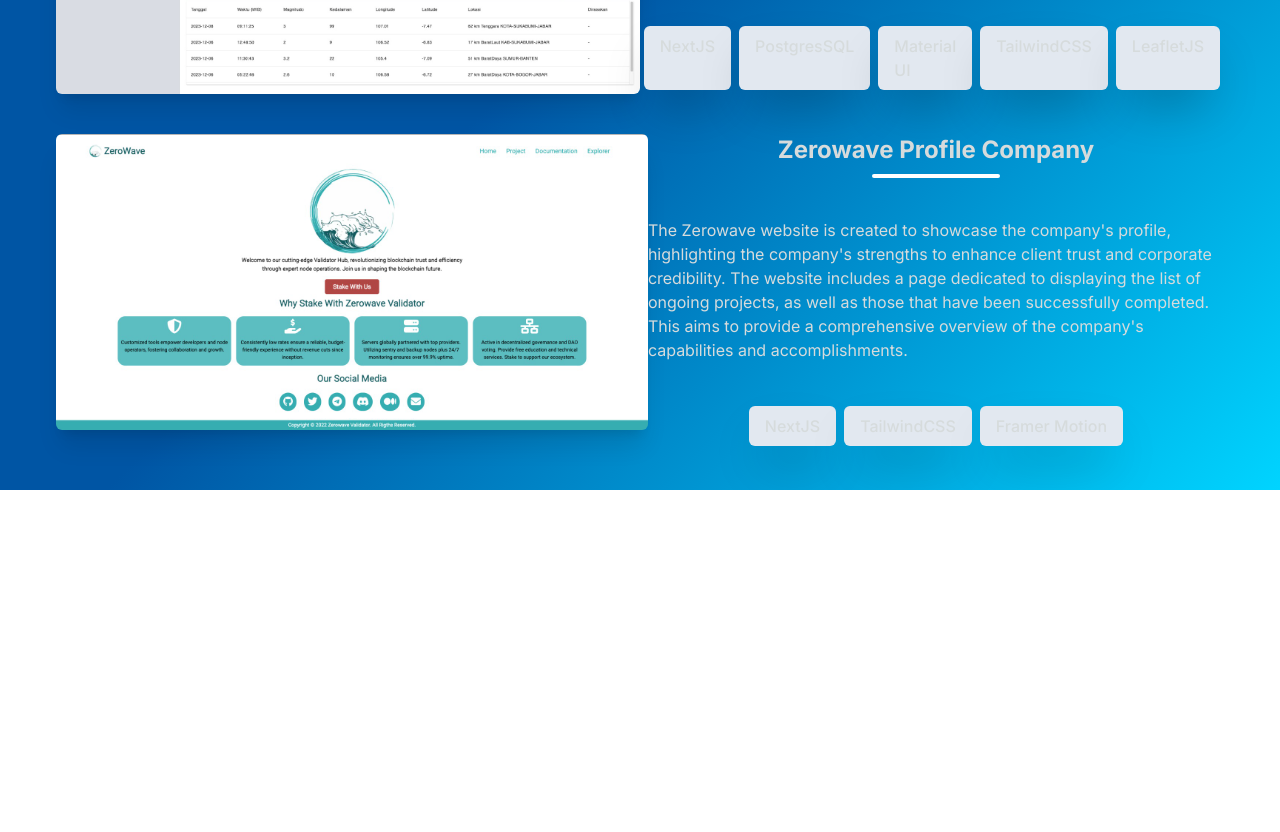
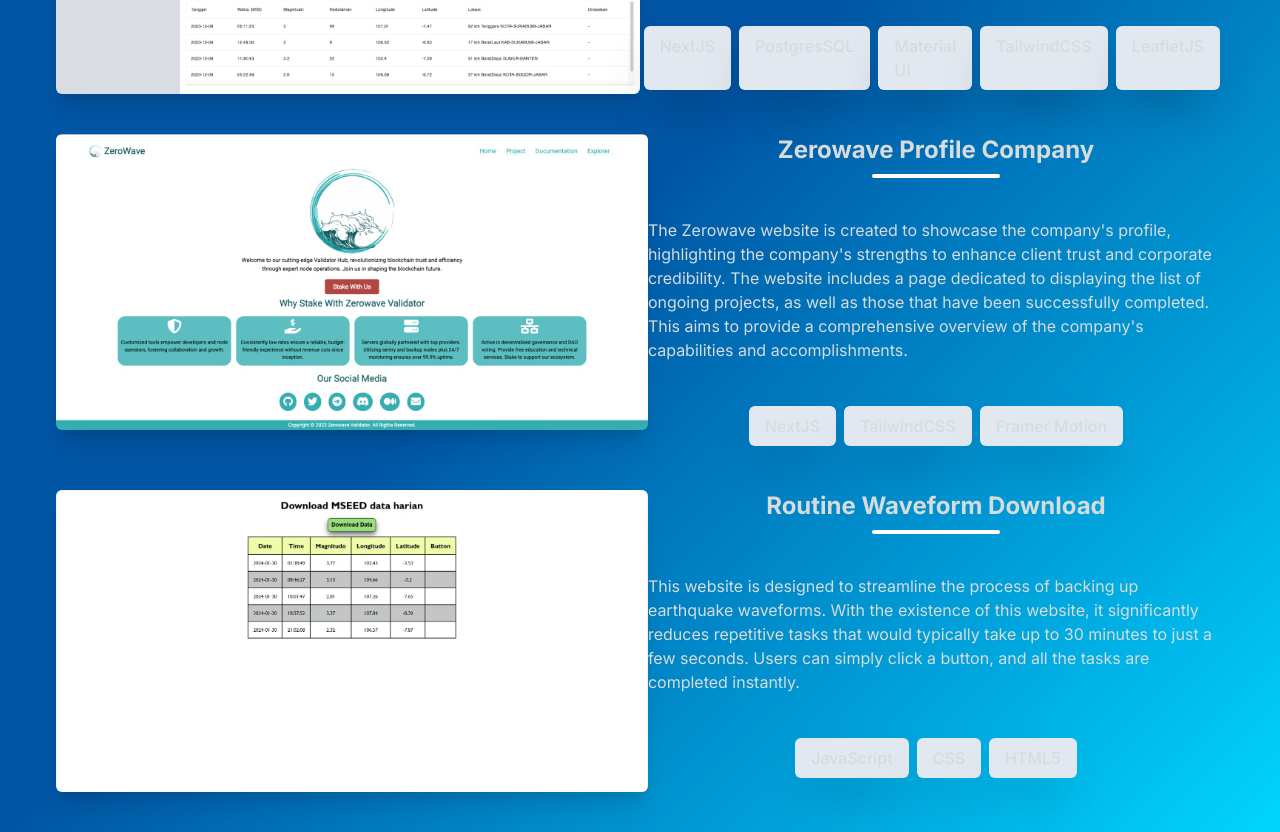
Before and after one commit to MNFaizi/Faiz_Personal_Website, a Next.js app in the folder client/: page / in a window 1280 px wide. Shown: the part 2018-2850 px from the top of the page. Before the commit the page ends 2508 px from the top, so only its background shows below. Built offline with nearby package versions, Linux system fonts and the light colour scheme.

Commit message:
[section/project] add project routine download waveform data

```diff
--- a/client/src/components/Project.tsx
+++ b/client/src/components/Project.tsx
@@ -7,7 +7,8 @@
             name: 'Earthquake Database BMKG', description: 'This is a supporting application for TEWS operations used to organize earthquake parameter data systematically. The current website features include downloading earthquake data with an Excel file output and a map displaying the location of the latest earthquakes.', img: '/projects/eq_database.jpeg',
             tools: ['NextJS', 'PostgresSQL', 'Material UI','TailwindCSS', 'LeafletJS']
         },
-        { name: 'Zerowave Profile Company', description: "The Zerowave website is created to showcase the company's profile, highlighting the company's strengths to enhance client trust and corporate credibility. The website includes a page dedicated to displaying the list of ongoing projects, as well as those that have been successfully completed. This aims to provide a comprehensive overview of the company's capabilities and accomplishments.", img: '/projects/zerowave.jpeg', tools: ['NextJS', 'TailwindCSS', 'Framer Motion'] }
+        { name: 'Zerowave Profile Company', description: "The Zerowave website is created to showcase the company's profile, highlighting the company's strengths to enhance client trust and corporate credibility. The website includes a page dedicated to displaying the list of ongoing projects, as well as those that have been successfully completed. This aims to provide a comprehensive overview of the company's capabilities and accomplishments.", img: '/projects/zerowave.jpeg', tools: ['NextJS', 'TailwindCSS', 'Framer Motion'] },
+        {name : 'Routine Waveform Download', description : 'This website is designed to streamline the process of backing up earthquake waveforms. With the existence of this website, it significantly reduces repetitive tasks that would typically take up to 30 minutes to just a few seconds. Users can simply click a button, and all the tasks are completed instantly.', img : '/projects/routine_download_waveform.jpeg', tools : ['JavaScript', 'CSS', 'HTML5']}
 
     ]
 }
```
Also changed, not shown: client/public/projects/routine_download_waveform.jpeg (added), 1 other file (tests, documents, lock files or other folders).
